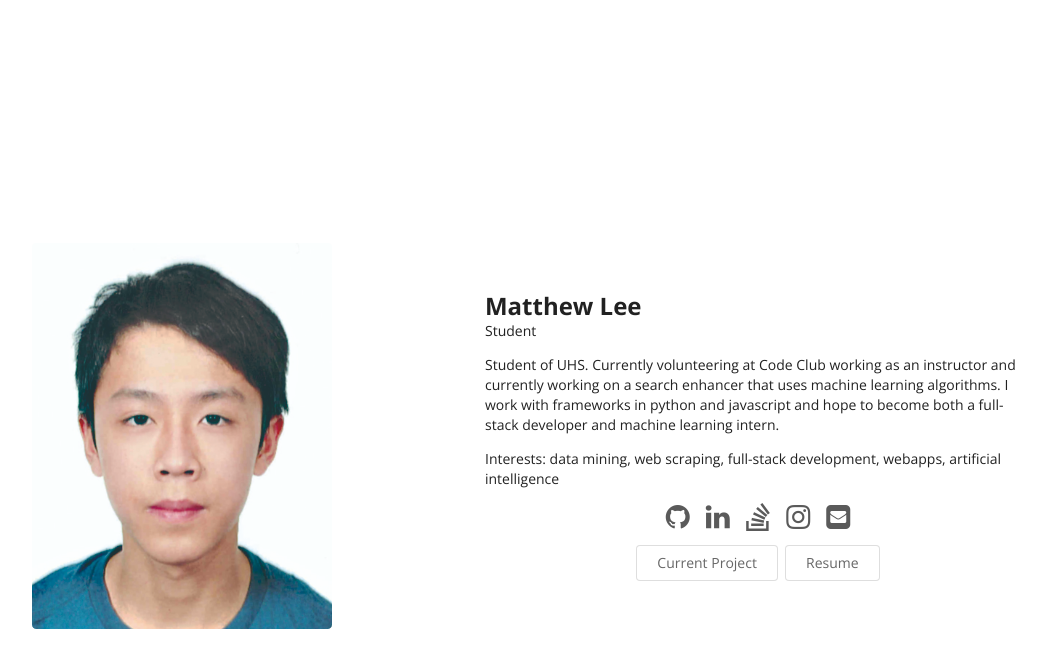
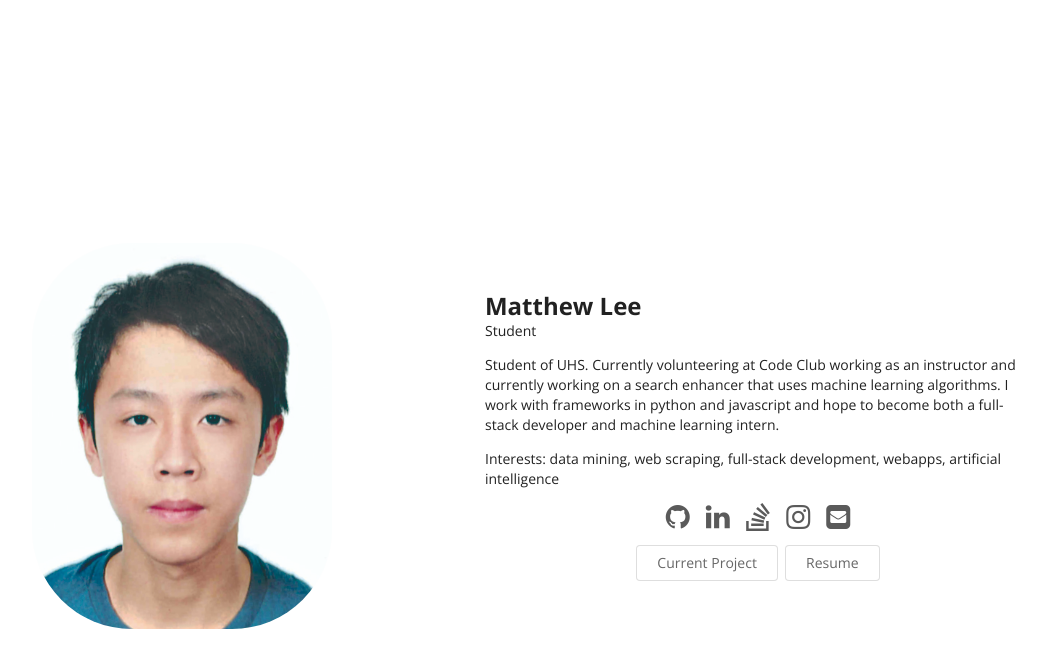
Before and after one commit to KureYv/matthewl.xyz, a Jekyll site: the page built from index.html, in a window 1280 px wide. Shown: the top 668 px of the page, without its empty margins (169-1215 px from the left). Built offline with Jekyll 4.4.1, drawn with Linux system fonts in a browser that asks for light colours.

Commit message:
Added some animations and touches

```diff
--- a/_includes/theme-home-builtin-2.html
+++ b/_includes/theme-home-builtin-2.html
@@ -8,7 +8,7 @@
 
   <div style="text-align: center" class="column">
     <div  class="ui rounded image">
-      <img style="max-width: 300px" src="{{ site.data.bio.basics.picture }}">
+      <img style="max-width: 300px; border-radius:100px" src="{{ site.data.bio.basics.picture }}">
     </div>
   </div>
 
```
Also changed, not shown: css/semantic-ui/semantic.min.css.
